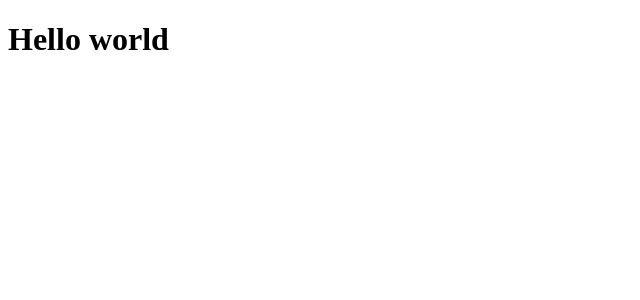
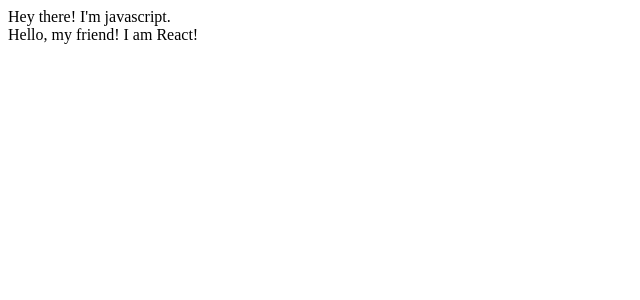
Before and after one commit to kristinaolsson10/react-from-scratch, a React (Create React App) app: page / in a window 1280 px wide. Shown: the top 300 px of the page, without its empty margins (0-640 px from the left). Built offline with nearby package versions, Linux system fonts and the light colour scheme.

Commit message:
Step 2 - create element using react api

```diff
--- a/public/index.html
+++ b/public/index.html
@@ -6,5 +6,12 @@
   </head>
   <body>
     <div id="root"></div>
+    <div id="react-root"></div>
+    <script type="text/javascript">
+      const rootElement = document.getElementById("root");
+      const helloElement = document.createElement("div");
+      helloElement.textContent = "Hey there! I'm javascript."
+      rootElement.appendChild(helloElement);
+    </script>
   </body>
 </html>
--- a/src/index.js
+++ b/src/index.js
@@ -1,5 +1,7 @@
 import React from "react";
 import ReactDOM from "react-dom";
-import App from "./App";
 
-ReactDOM.render(<App />, document.getElementById('root'));
+const helloElement = React.createElement("div", {className: "hello-react"}, "Hello, my friend! I am React!");
+//const helloElement = React.createElement("div", {className: "hello-react", children: [<a href="http://www.google.com">Hello my child!</a>]});
+//console.log(helloElement);
+ReactDOM.render(helloElement, document.getElementById("react-root"));
```
